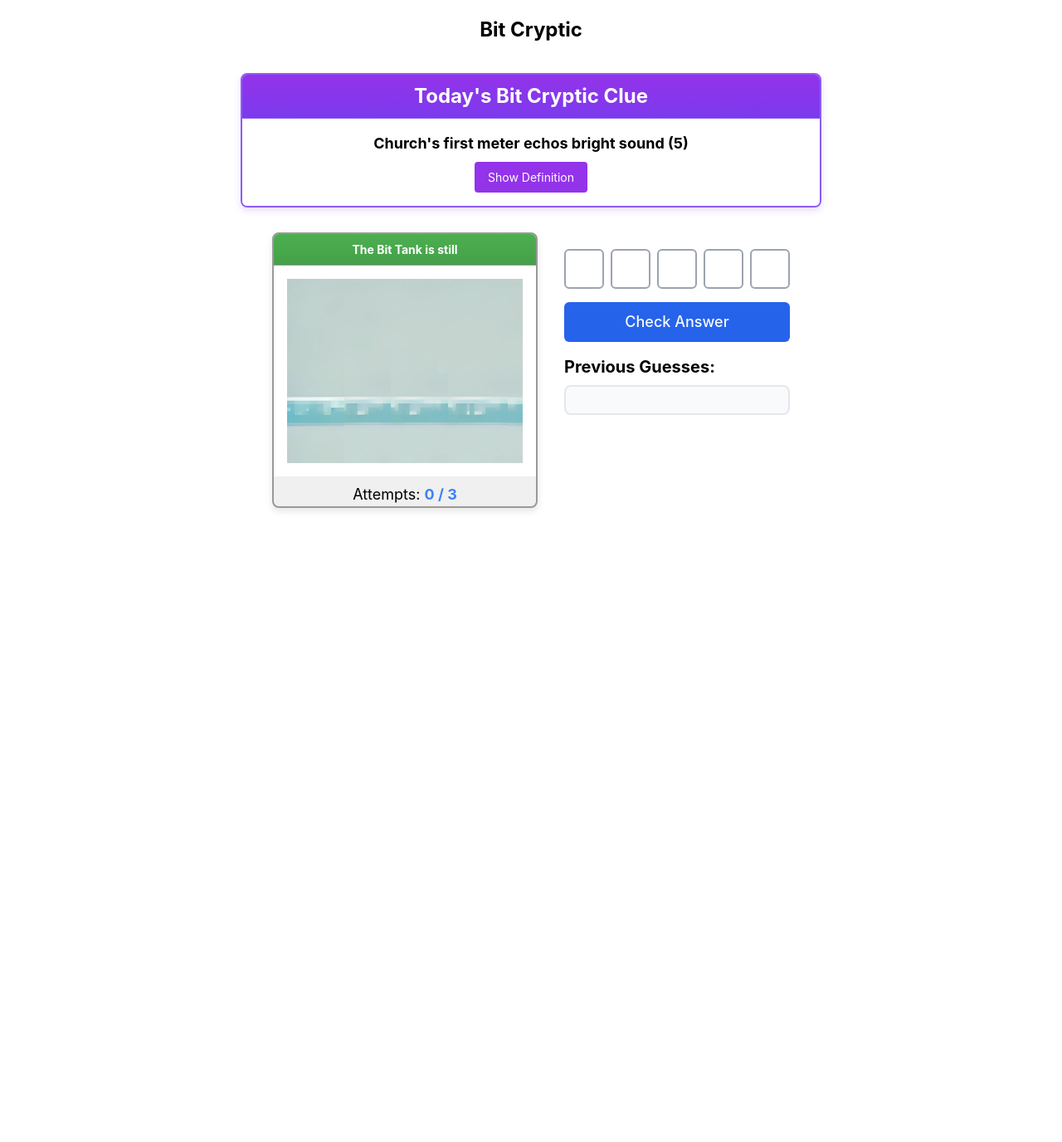
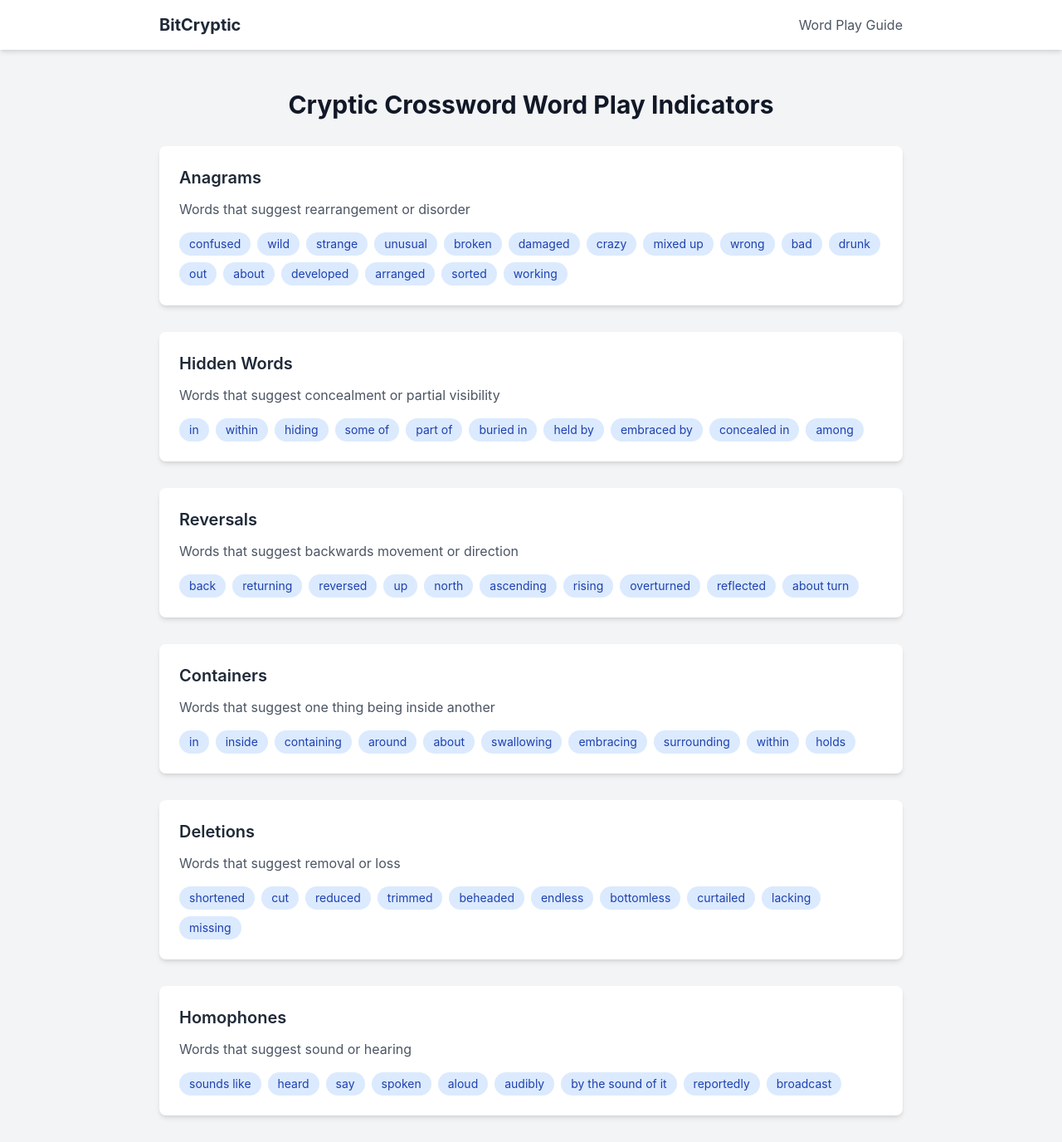
Before and after one commit to joshuaroll/BitCryptic, a React (Create React App) app: page /indicators in a window 1280 px wide. Shown: the whole page at 83% size. Before the commit the page ends 800 px from the top, so only its background shows below. Built offline with nearby package versions, Linux system fonts and the light colour scheme.

Commit message:
Add word play indicators guide page and setup routing

```diff
--- a/package.json
+++ b/package.json
@@ -15,6 +15,7 @@
     "postcss": "^8.5.3",
     "react": "^19.0.0",
     "react-dom": "^19.0.0",
+    "react-router-dom": "^7.4.0",
     "react-scripts": "^5.0.1",
     "tailwind-merge": "^3.0.2",
     "web-vitals": "^2.1.4"
--- a/src/App.js
+++ b/src/App.js
@@ -1,10 +1,29 @@
+import React from 'react';
+import { BrowserRouter as Router, Routes, Route, Link } from 'react-router-dom';
 import CrypticCrocGame from "./bitCrypticGame";
+import WordPlayIndicators from './components/WordPlayIndicators';
 
 function App() {
   return (
-    <div>
-      <CrypticCrocGame />
-    </div>
+    <Router>
+      <div className="min-h-screen bg-gray-100">
+        <nav className="bg-white shadow-md p-4 mb-4">
+          <div className="max-w-4xl mx-auto flex justify-between items-center">
+            <Link to="/" className="text-xl font-bold text-gray-800 hover:text-gray-600">
+              BitCryptic
+            </Link>
+            <Link to="/indicators" className="text-gray-600 hover:text-gray-800">
+              Word Play Guide
+            </Link>
+          </div>
+        </nav>
+
+        <Routes>
+          <Route path="/" element={<CrypticCrocGame />} />
+          <Route path="/indicators" element={<WordPlayIndicators />} />
+        </Routes>
+      </div>
+    </Router>
   );
 }
 
--- /dev/null
+++ b/src/components/WordPlayIndicators.js
@@ -0,0 +1,89 @@
+import React from 'react';
+
+const WordPlayIndicators = () => {
+  const indicators = [
+    {
+      category: 'Anagrams',
+      description: 'Words that suggest rearrangement or disorder',
+      examples: [
+        'confused', 'wild', 'strange', 'unusual', 'broken', 'damaged',
+        'crazy', 'mixed up', 'wrong', 'bad', 'drunk', 'out', 'about',
+        'developed', 'arranged', 'sorted', 'working'
+      ]
+    },
+    {
+      category: 'Hidden Words',
+      description: 'Words that suggest concealment or partial visibility',
+      examples: [
+        'in', 'within', 'hiding', 'some of', 'part of', 'buried in',
+        'held by', 'embraced by', 'concealed in', 'among'
+      ]
+    },
+    {
+      category: 'Reversals',
+      description: 'Words that suggest backwards movement or direction',
+      examples: [
+        'back', 'returning', 'reversed', 'up', 'north', 'ascending',
+        'rising', 'overturned', 'reflected', 'about turn'
+      ]
+    },
+    {
+      category: 'Containers',
+      description: 'Words that suggest one thing being inside another',
+      examples: [
+        'in', 'inside', 'containing', 'around', 'about', 'swallowing',
+        'embracing', 'surrounding', 'within', 'holds'
+      ]
+    },
+    {
+      category: 'Deletions',
+      description: 'Words that suggest removal or loss',
+      examples: [
+        'shortened', 'cut', 'reduced', 'trimmed', 'beheaded', 'endless',
+        'bottomless', 'curtailed', 'lacking', 'missing'
+      ]
+    },
+    {
+      category: 'Homophones',
+      description: 'Words that suggest sound or hearing',
+      examples: [
+        'sounds like', 'heard', 'say', 'spoken', 'aloud', 'audibly',
+        'by the sound of it', 'reportedly', 'broadcast'
+      ]
+    }
+  ];
+
+  return (
+    <div className="min-h-screen bg-gray-100 py-8 px-4">
+      <div className="max-w-4xl mx-auto">
+        <h1 className="text-3xl font-bold text-gray-900 mb-8 text-center">
+          Cryptic Crossword Word Play Indicators
+        </h1>
+        <div className="space-y-8">
+          {indicators.map((category) => (
+            <div key={category.category} className="bg-white p-6 rounded-lg shadow-md">
+              <h2 className="text-xl font-semibold text-gray-800 mb-3">
+                {category.category}
+              </h2>
+              <p className="text-gray-600 mb-4">
+                {category.description}
+              </p>
+              <div className="flex flex-wrap gap-2">
+                {category.examples.map((example) => (
+                  <span
+                    key={example}
+                    className="bg-blue-100 text-blue-800 px-3 py-1 rounded-full text-sm"
+                  >
+                    {example}
+                  </span>
+                ))}
+              </div>
+            </div>
+          ))}
+        </div>
+      </div>
+    </div>
+  );
+};
+
+export default WordPlayIndicators;
```
Also changed, not shown: 1 other file (tests, documents, lock files or other folders).
